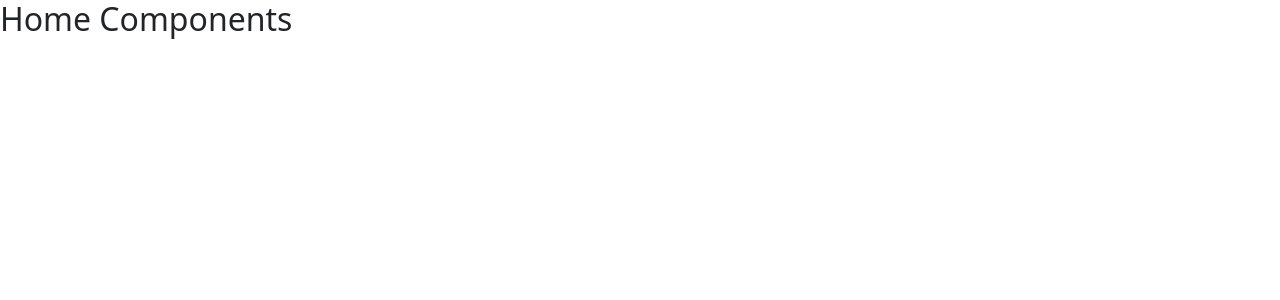
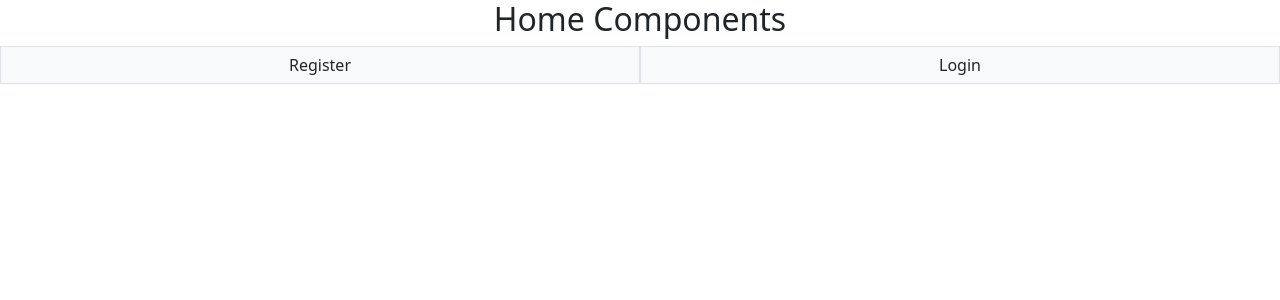
Before and after one commit to vishsalunke14/Deploy_MERN, a React (Vite) app in the folder client/: page /home in a window 1280 px wide. Shown: the top 300 px of the page. Built offline with nearby package versions, Linux system fonts and the light colour scheme.

Commit message:
Update Home.jsx

```diff
--- a/client/src/Home.jsx
+++ b/client/src/Home.jsx
@@ -1,8 +1,20 @@
 import React from 'react'
+import { Link } from 'react-router-dom'
 
 function Home() {
     return (
-        <h2>Home Components</h2>
+        <>
+            <h2 className='text-center'>Home Components</h2>
+            <div className="d-flex justify-content-center  align-items-center bg-secondary vw-50 vh-50">
+                <img src=''></img>
+                <Link to={'/register'} className='btn btn-default border w-100 bg-light rounded-0 text-decoration-none'>
+                    Register
+                </Link>
+                <Link to={'/login'} className='btn btn-default border w-100 bg-light rounded-0 text-decoration-none'>
+                    Login
+                </Link>
+            </div>
+        </>
     )
 }
 
```
